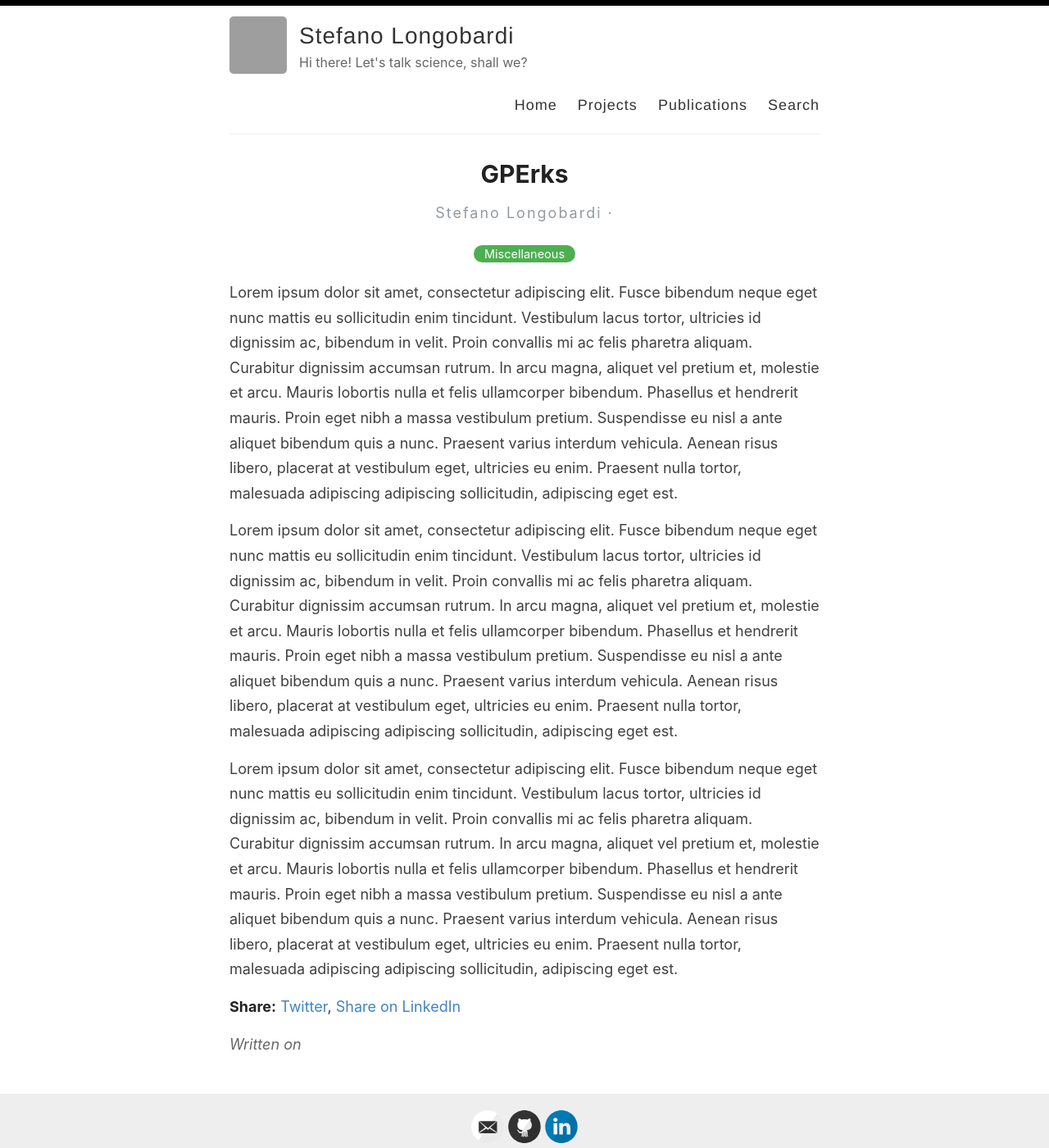
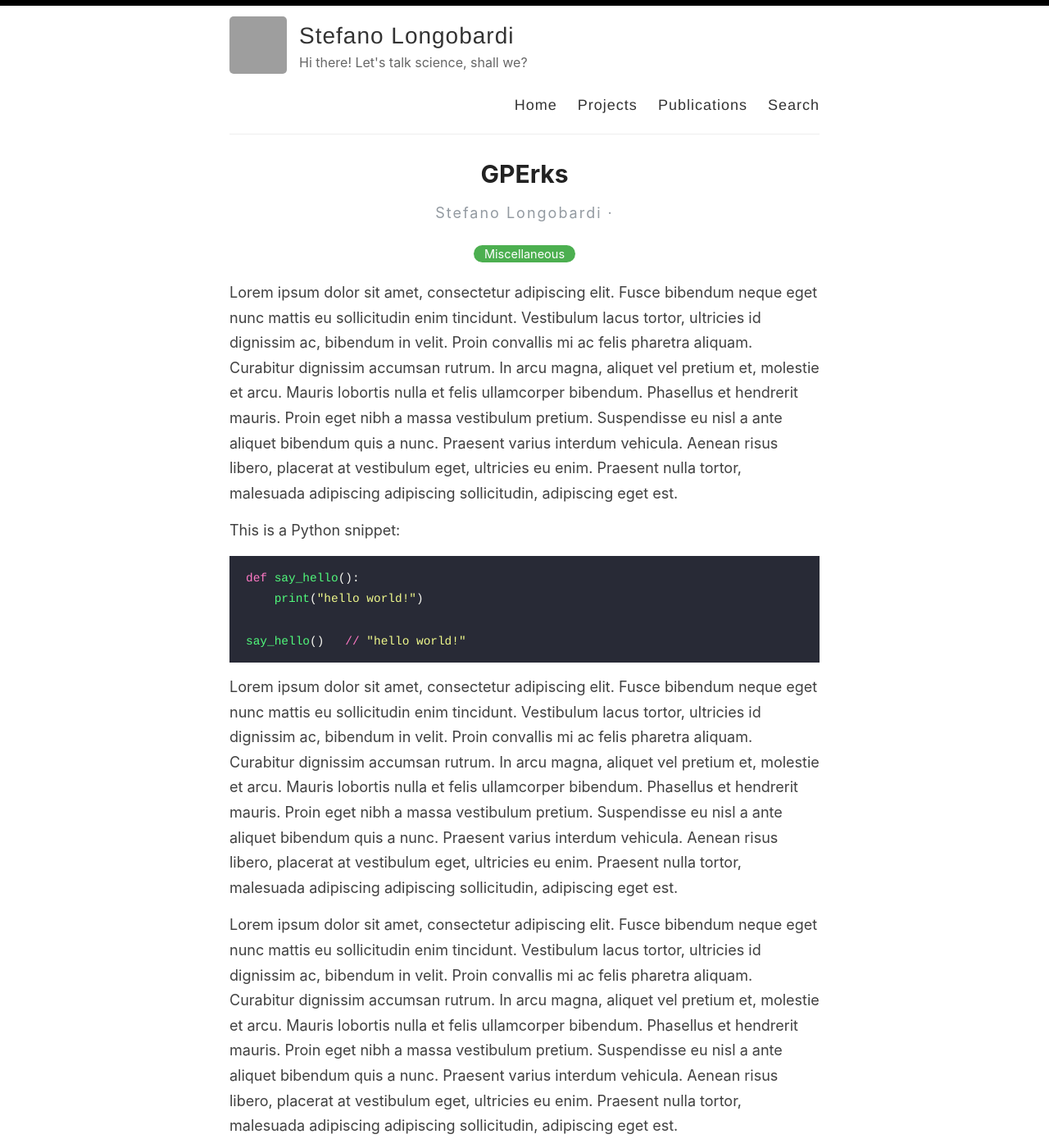
Before and after one commit to stelong/stelong.github.io, a Jekyll site: the page built from projects/GPErks.md, in a window 1280 px wide and 1400 px high. Shown: the whole window at 82% size. Built offline with Jekyll 4.4.1, drawn with Linux system fonts in a browser that asks for light colours; grey boxes are pictures that could not be loaded.

Commit message:
Different improvements

````diff
--- /dev/null
+++ b/_layouts/project.html
@@ -0,0 +1,35 @@
+---
+layout: default
+---
+
+<article class="post detailed">
+  <h1>{{ page.title }}</h1>
+
+  <div>
+    <p class="author_title">{{site.author}}  ·  {{ page.date | date: "%B %e, %Y" }}</p>
+    {% if page.last_modified_at %}
+    <p class="author_title" datetime="{{ page.last_modified_at | date_to_xmlschema }}">(Updated: {{ page.last_modified_at | date: "%b %-d, %Y" }})</p>
+    {% endif %}
+    <div class="post-tags">
+      {% if post %}
+        {% assign categories = post.categories %}
+      {% else %}
+        {% assign categories = page.categories %}
+      {% endif %}
+      {% for category in categories %}
+        <a href="{{site.baseurl}}/categories/#{{category|slugize}}">{{category}}</a>
+        {% unless forloop.last %}&nbsp;{% endunless %}
+      {% endfor %}
+    </div>
+  </div>
+
+  <div class="entry">
+    {{ content }}
+  </div>
+
+  <div class="date">
+    Written on {{ page.date | date: "%B %e, %Y" }}
+  </div>
+
+  {% include disqus.html %}
+</article>
--- a/projects/GPErks.md
+++ b/projects/GPErks.md
@@ -1,11 +1,20 @@
 ---
-layout: post
+layout: project
 title: GPErks
 categories: Miscellaneous
 ---
 
 Lorem ipsum dolor sit amet, consectetur adipiscing elit. Fusce bibendum neque eget nunc mattis eu sollicitudin enim tincidunt. Vestibulum lacus tortor, ultricies id dignissim ac, bibendum in velit. Proin convallis mi ac felis pharetra aliquam. Curabitur dignissim accumsan rutrum. In arcu magna, aliquet vel pretium et, molestie et arcu. Mauris lobortis nulla et felis ullamcorper bibendum. Phasellus et hendrerit mauris. Proin eget nibh a massa vestibulum pretium. Suspendisse eu nisl a ante aliquet bibendum quis a nunc. Praesent varius interdum vehicula. Aenean risus libero, placerat at vestibulum eget, ultricies eu enim. Praesent nulla tortor, malesuada adipiscing adipiscing sollicitudin, adipiscing eget est.
 
+This is a Python snippet:
+
+```python
+def say_hello():
+    print("hello world!")
+
+say_hello()   // "hello world!"
+```
+
 Lorem ipsum dolor sit amet, consectetur adipiscing elit. Fusce bibendum neque eget nunc mattis eu sollicitudin enim tincidunt. Vestibulum lacus tortor, ultricies id dignissim ac, bibendum in velit. Proin convallis mi ac felis pharetra aliquam. Curabitur dignissim accumsan rutrum. In arcu magna, aliquet vel pretium et, molestie et arcu. Mauris lobortis nulla et felis ullamcorper bibendum. Phasellus et hendrerit mauris. Proin eget nibh a massa vestibulum pretium. Suspendisse eu nisl a ante aliquet bibendum quis a nunc. Praesent varius interdum vehicula. Aenean risus libero, placerat at vestibulum eget, ultricies eu enim. Praesent nulla tortor, malesuada adipiscing adipiscing sollicitudin, adipiscing eget est.
 
 Lorem ipsum dolor sit amet, consectetur adipiscing elit. Fusce bibendum neque eget nunc mattis eu sollicitudin enim tincidunt. Vestibulum lacus tortor, ultricies id dignissim ac, bibendum in velit. Proin convallis mi ac felis pharetra aliquam. Curabitur dignissim accumsan rutrum. In arcu magna, aliquet vel pretium et, molestie et arcu. Mauris lobortis nulla et felis ullamcorper bibendum. Phasellus et hendrerit mauris. Proin eget nibh a massa vestibulum pretium. Suspendisse eu nisl a ante aliquet bibendum quis a nunc. Praesent varius interdum vehicula. Aenean risus libero, placerat at vestibulum eget, ultricies eu enim. Praesent nulla tortor, malesuada adipiscing adipiscing sollicitudin, adipiscing eget est.
````
Also changed, not shown: _pages/projects.md (+13 -26 lines), projects/ExampleProject.md (deleted, +0 -11 lines), projects/TheFlysLoop.md (+2 -2 lines).
